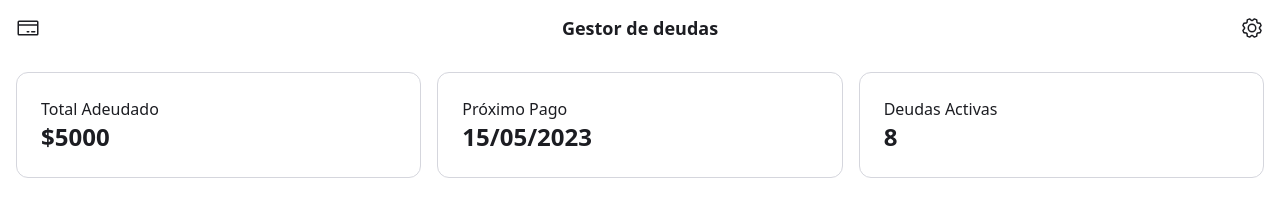
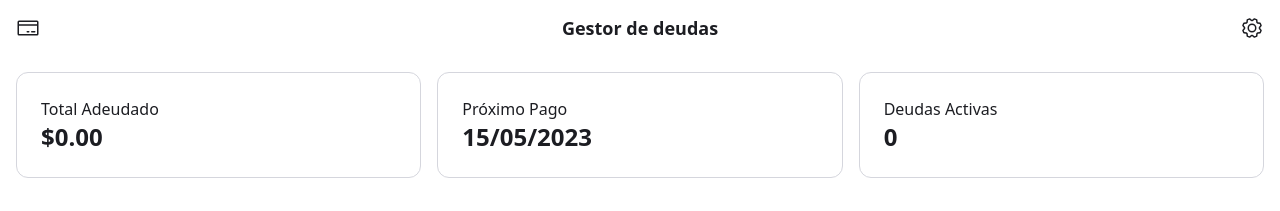
Before and after one commit to Isaac-Abarca/PayTrack, a React (Vite) app: page /Home in a window 1280 px wide. Shown: the top 211 px of the page. Built offline with nearby package versions, Linux system fonts and the light colour scheme; no server answers; the database is empty; sample sign-in values are in the browser's storage.

Commit message:
Se agrego la funcionalidad del dashboard inicial

```diff
--- a/src/pages/Home.jsx
+++ b/src/pages/Home.jsx
@@ -1,14 +1,32 @@
 // src/components/Home.jsx
 import '../styles/Home.css';
 import Layout from '../components/Layout';
+import { useDebts } from '../contexts/DebtContext';
+import { useEffect, useState } from 'react';
+
 
 const Home = () => {
+  const { deudas } = useDebts();
+  const [totalAmount, setTotalAmount] = useState('0.00');
+  const [debtCount, setDebtCount] = useState(0);
+
+  useEffect(() => {
+    if (deudas.length === 0) {
+      setTotalAmount('0.00');
+      setDebtCount(0);
+    } else {
+      const total = deudas.reduce((sum, deuda) => sum + parseFloat(deuda.montoInicial), 0);
+      setTotalAmount(total.toFixed(2));
+      setDebtCount(deudas.length);
+    }
+  }, [deudas]);
+
   return (
     <Layout >
       <div className="debt-summary">
         <div className="summary-item">
           <p className="summary-title">Total Adeudado</p>
-          <p className="summary-value">$5000</p>
+          <p className="summary-value">${totalAmount}</p>
         </div>
         <div className="summary-item">
           <p className="summary-title">Próximo Pago</p>
@@ -16,7 +34,7 @@ const Home = () => {
         </div>
         <div className="summary-item">
           <p className="summary-title">Deudas Activas</p>
-          <p className="summary-value">8</p>
+          <p className="summary-value">{debtCount}</p>
         </div>
       </div>
     </Layout>
```
